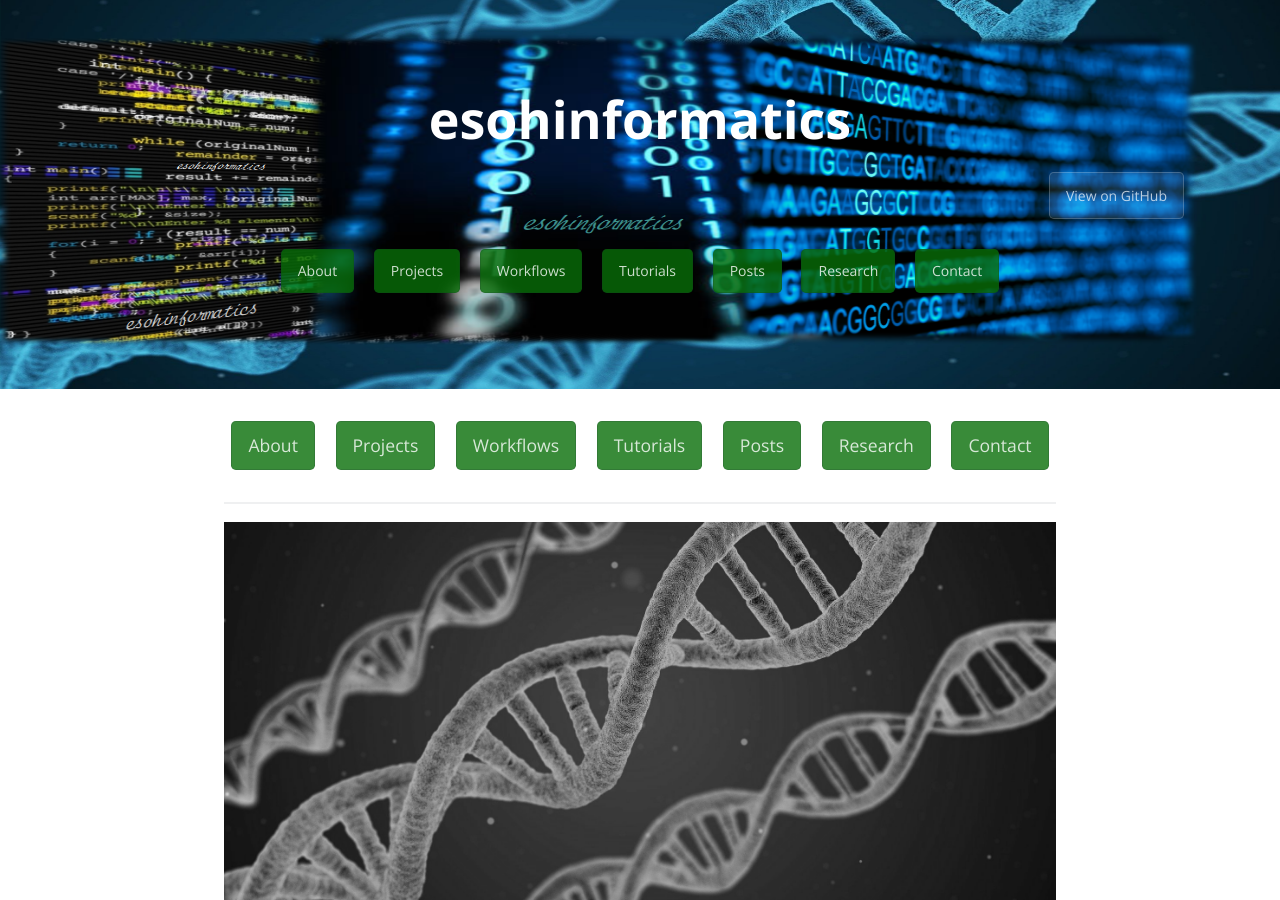
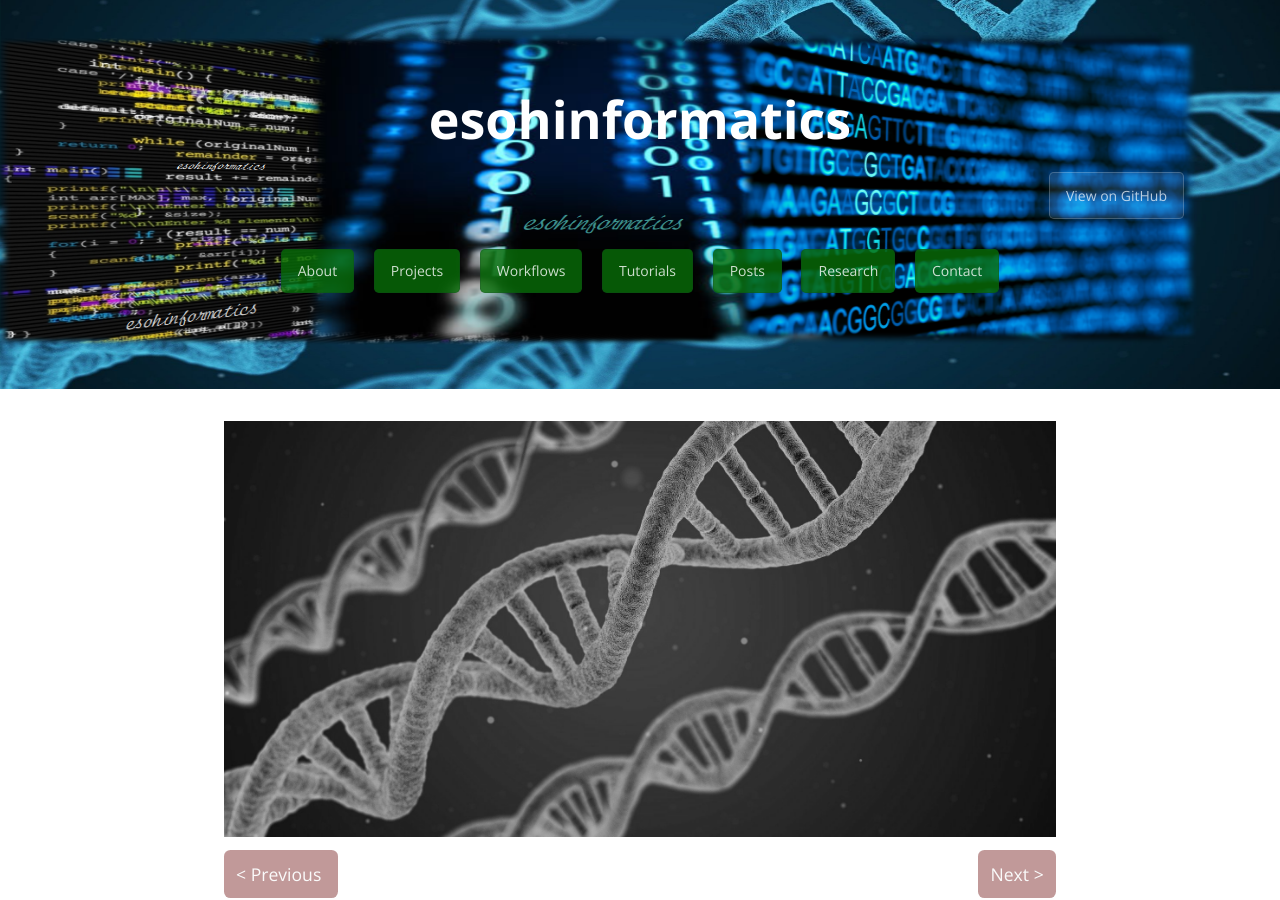
Before and after one commit to esohkevin/esohkevin.github.io, a Jekyll site: the page built from docs/index.md, in a window 1280 px wide and 900 px high. Built offline with Jekyll 4.4.1, drawn with Linux system fonts in a browser that asks for light colours; the repository's description, which GitHub fills in, is left out.

```diff
--- a/docs/index.md
+++ b/docs/index.md
@@ -2,21 +2,6 @@
 layout: default
 image: assets/img/esohinformatics-logo.svg
 ---
-
-<div class="actions ghbtn-container" align="center">
- <div class="ghbtn-group">
-  <a href="/about.html" class="mybtn">About</a>
-  <a href="/project.html" class="mybtn">Projects</a>
-  <a href="/workflow.html" class="mybtn">Workflows</a>
-  <a href="/tutorial.html" class="mybtn">Tutorials</a>
-  <a href="/post.html" class="mybtn">Posts</a>
-  <a href="/research.html" class="mybtn">Research</a>
-  <a href="/contact.html" class="mybtn">Contact</a>
- </div>
-</div>
-
-* * *
-
 
 ![](uploads/dna_greyscale.png)
 
```
Also changed, not shown: docs/_layouts/pages.html (+14 -0 lines).
